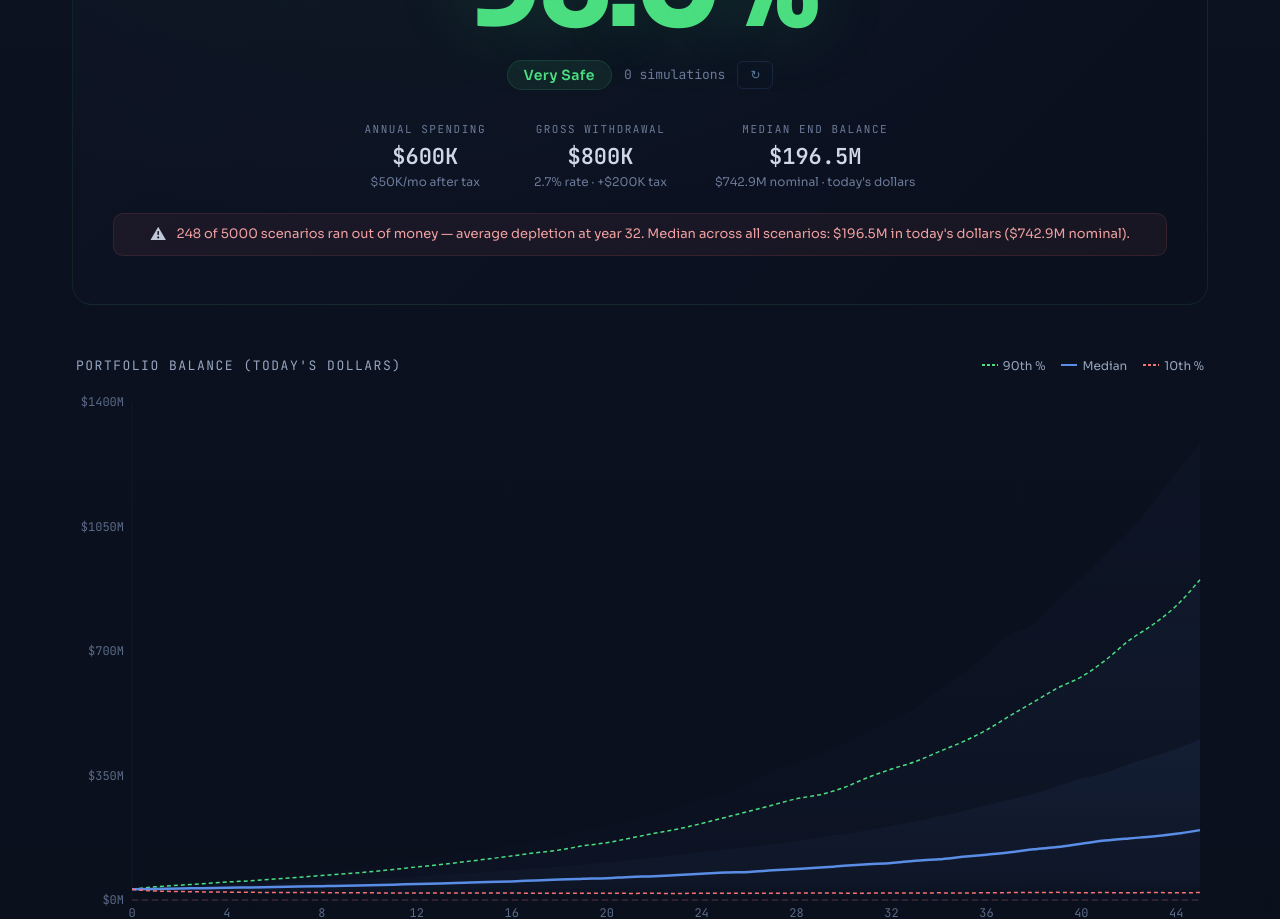
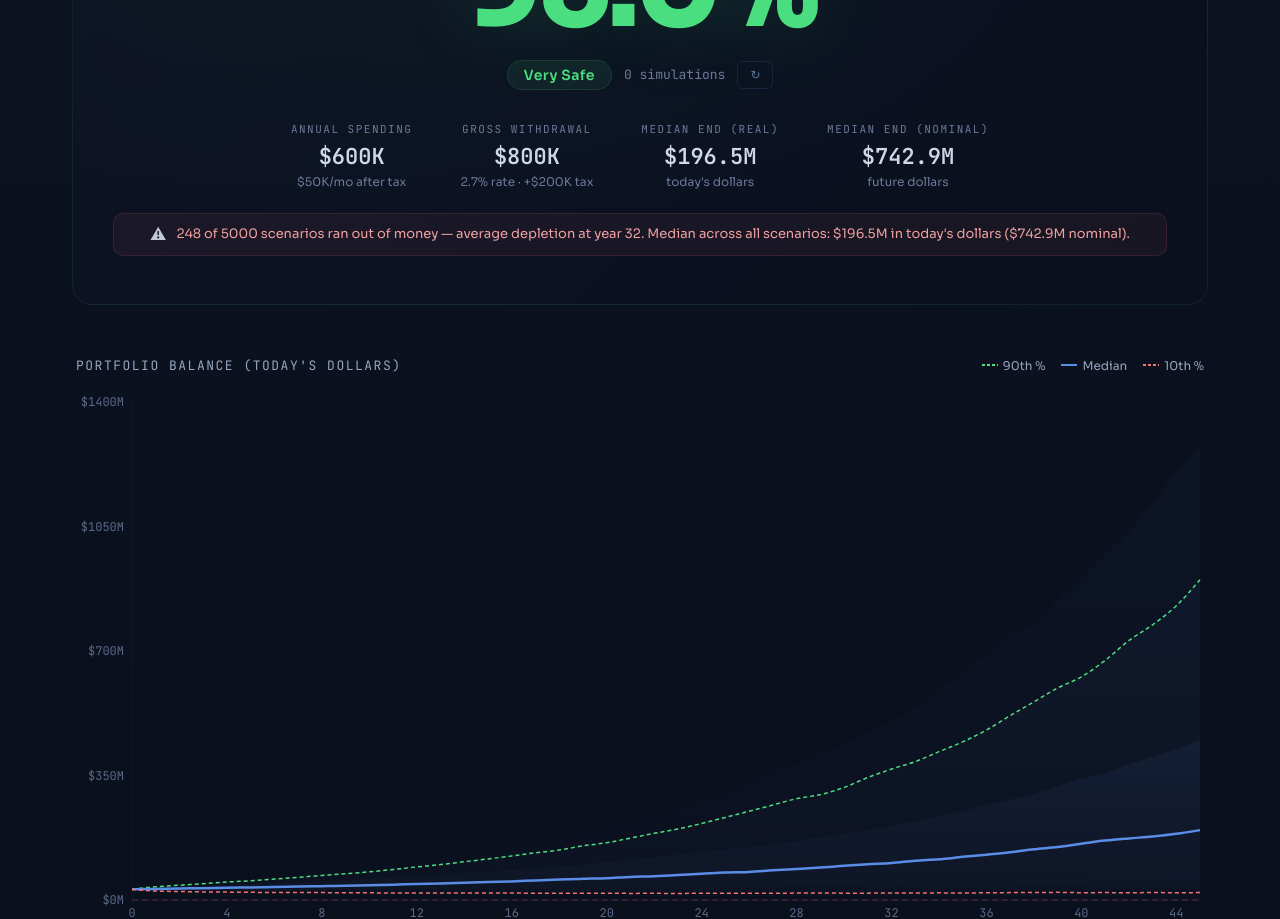
Before and after one commit to kishfy/portfolio-drawdown, a React (Vite) app: page / in a window 1280 px wide. Shown: the part 1280-2199 px from the top of the page. Built offline with nearby package versions, Linux system fonts and the light colour scheme.

Commit message:
feat: Split median end balance into real and nominal

```diff
--- a/src/monte-carlo-sim.jsx
+++ b/src/monte-carlo-sim.jsx
@@ -1012,18 +1012,14 @@ export default function MonteCarloSim() {
                 sub: `${(effectiveRate * 100).toFixed(1)}% rate · +$${Math.round((grossWithdrawal - annualSpending) / 1000)}K tax`,
               },
               {
-                label: results.failures > SIMULATIONS * 0.1 ? "Median (if survived)" : "Median End Balance",
-                value: (() => {
-                  const real = results.failures > SIMULATIONS * 0.1 ? results.medianSurvivorEnd : results.medianEnd;
-                  return `$${real.toFixed(1)}M`;
-                })(),
-                sub: (() => {
-                  const nominal = results.failures > SIMULATIONS * 0.1 ? results.medianSurvivorEndNominal : results.medianEndNominal;
-                  if (results.failures > SIMULATIONS * 0.1) {
-                    return `$${nominal.toFixed(1)}M nominal · ${results.failures} failed`;
-                  }
-                  return `$${nominal.toFixed(1)}M nominal · today's dollars`;
-                })(),
+                label: results.failures > SIMULATIONS * 0.1 ? "Median Real (if survived)" : "Median End (Real)",
+                value: `$${(results.failures > SIMULATIONS * 0.1 ? results.medianSurvivorEnd : results.medianEnd).toFixed(1)}M`,
+                sub: "today's dollars",
+              },
+              {
+                label: results.failures > SIMULATIONS * 0.1 ? "Median Nominal (if survived)" : "Median End (Nominal)",
+                value: `$${(results.failures > SIMULATIONS * 0.1 ? results.medianSurvivorEndNominal : results.medianEndNominal).toFixed(1)}M`,
+                sub: results.failures > SIMULATIONS * 0.1 ? `${results.failures} failed` : "future dollars",
               },
             ].map((m, i) => (
               <div key={i} style={{ textAlign: "center" }}>
```
